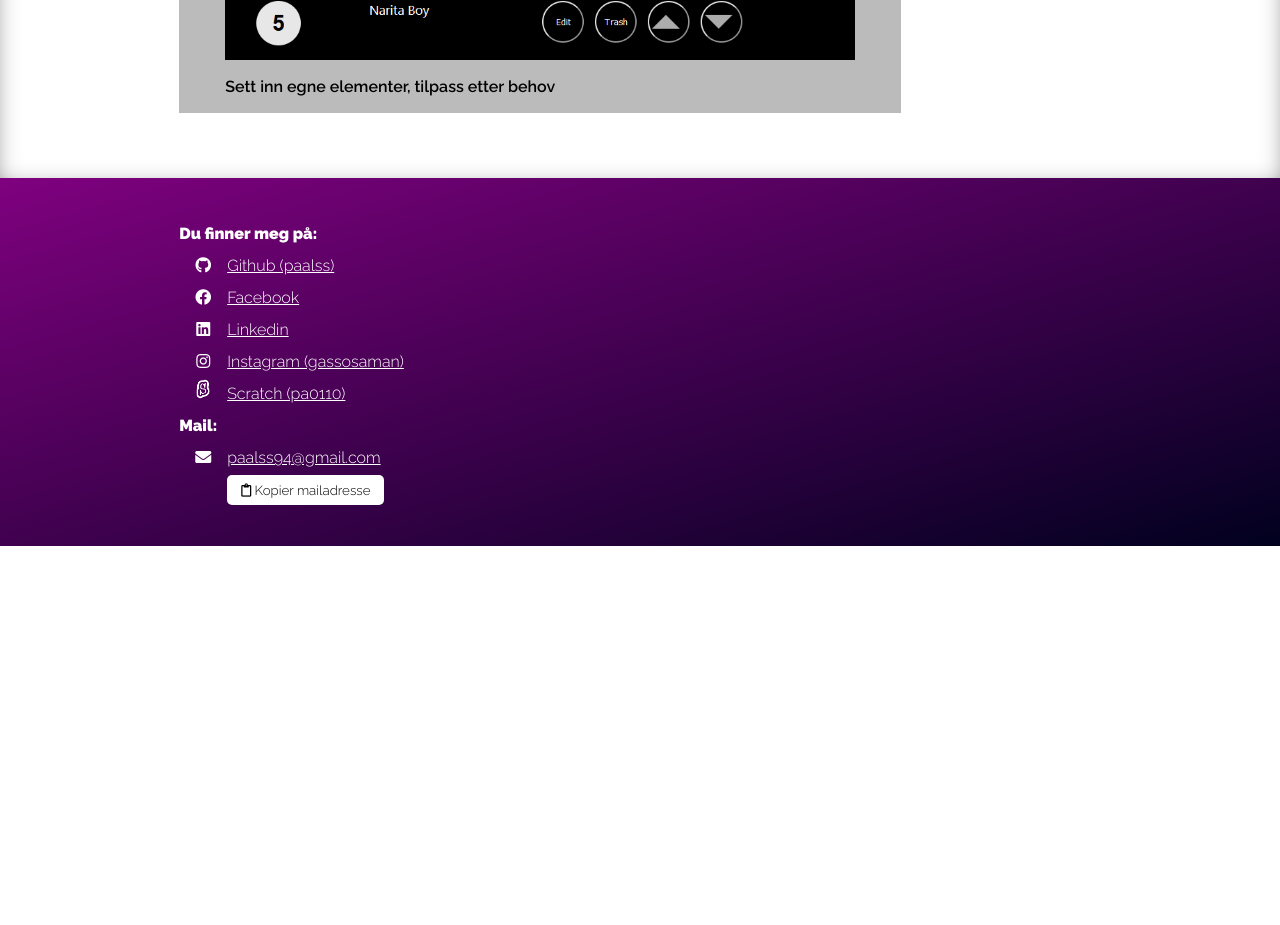
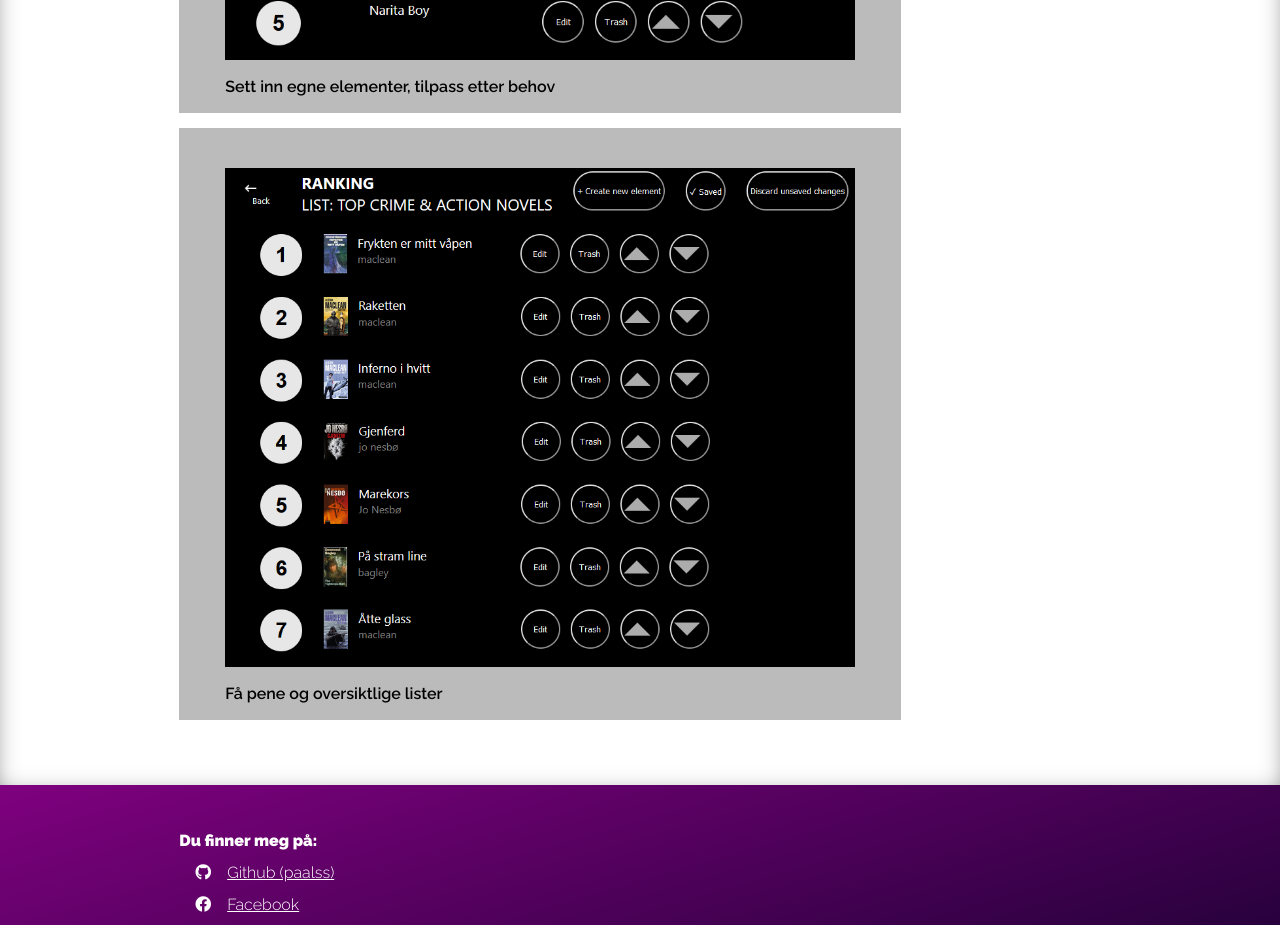
Before and after one commit to paalss/portfolio, a React (Create React App) app: page /portfolio/webwork/rankingapp in a window 1280 px wide. Shown: the part 2660-3585 px from the top of the page. Before the commit the page ends 3206 px from the top, so only its background shows below. Built offline with nearby package versions, Linux system fonts and the light colour scheme.

Commit message:
la til et rankingapp-bilde til

```diff
--- a/src/pages/Rankingapp.js
+++ b/src/pages/Rankingapp.js
@@ -1,7 +1,6 @@
 import rankingappGif from "../images/rankingapp/app-recording1.gif";
-import rankingappImg from "../images/rankingapp/rankingapp.png"
 import overviewImg from "../images/rankingapp/overview.png"
-import topNovelsImg from "../images/rankingapp/top-novels.png"
+import topNovelsImg from "../images/rankingapp/top-novels2.png"
 import bestMetroidvaniasImg from "../images/rankingapp/best-metroidvanias.png"
 
 function Rankingapp() {
@@ -74,6 +73,13 @@ function Rankingapp() {
         />
         <figcaption>Sett inn egne elementer, tilpass etter behov</figcaption>
       </figure>
+      <figure>
+        <img
+          src={topNovelsImg}
+          alt="beste bøker listeeksempel"
+        />
+        <figcaption>Få pene og oversiktlige lister</figcaption>
+      </figure>
     </>
   );
 }
```
Also changed, not shown: src/images/rankingapp/top-novels2.png (added).
